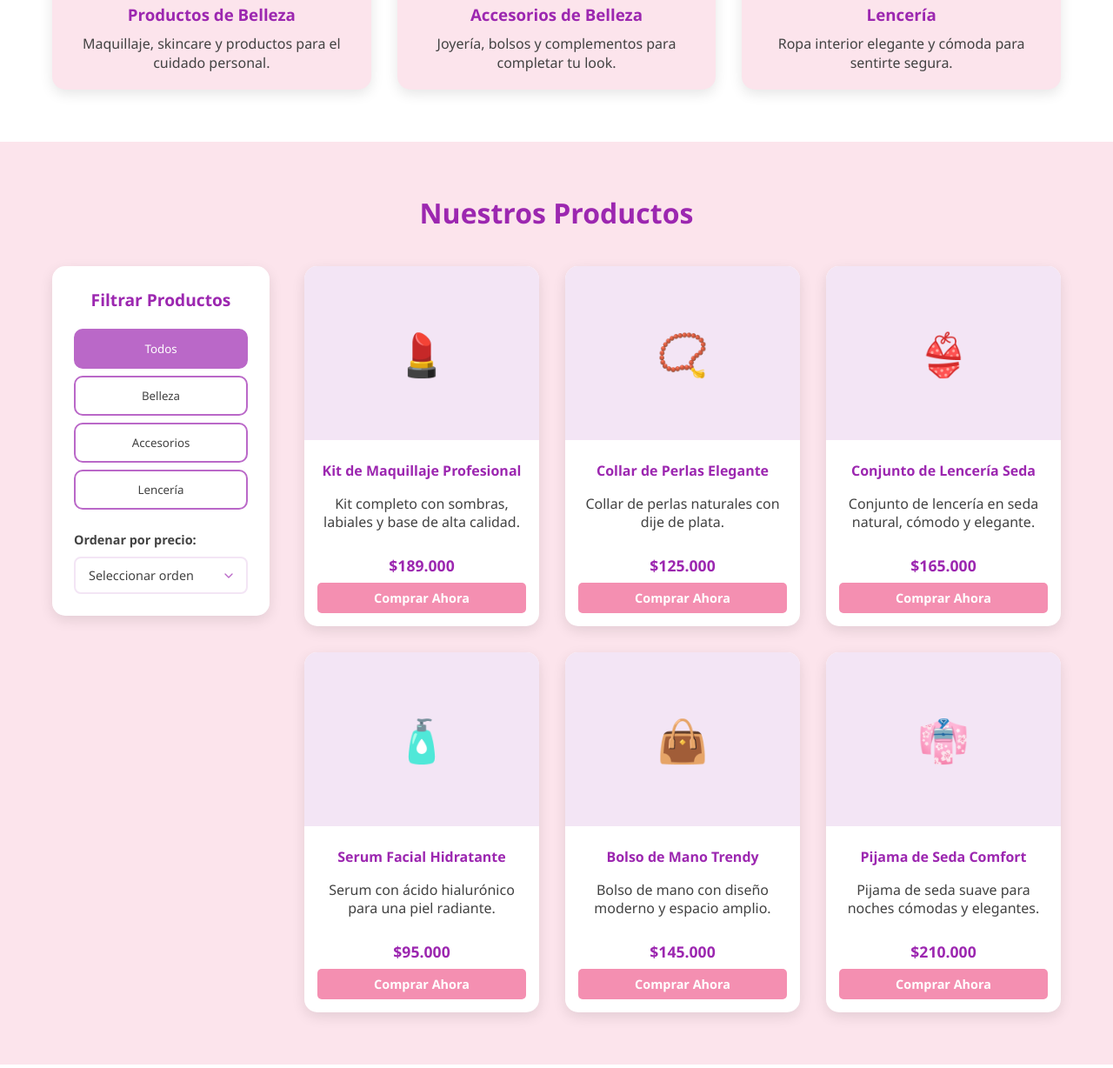
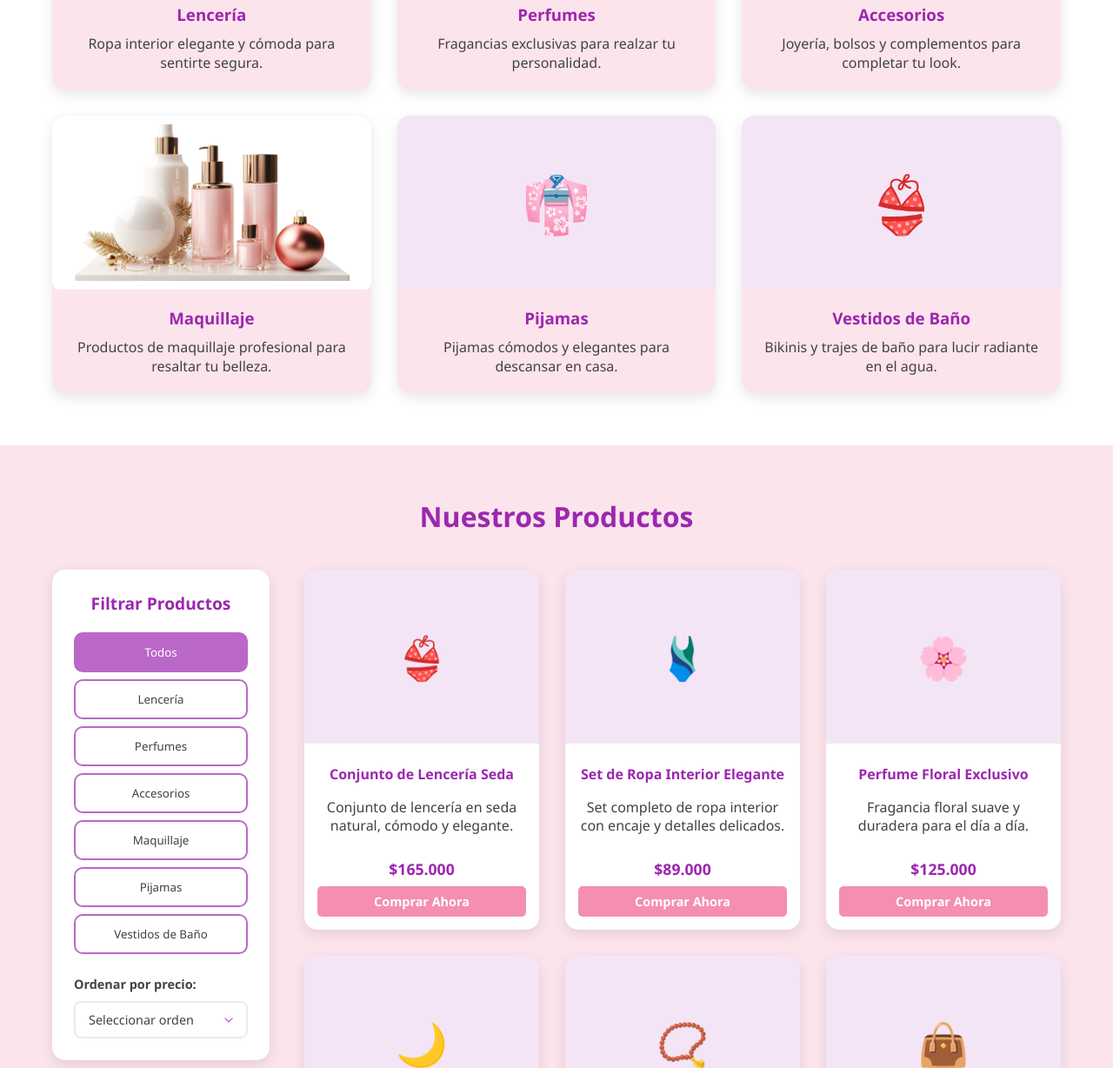
Before and after one commit to JhonVega270523/SweetBeauty, a plain HTML site: page index.html in a window 1280 px wide. Shown: the part 937-2165 px from the top of the page at 87% size. Drawn offline with Linux system fonts and the light colour scheme.

Commit message:
Subiendo

```diff
--- a/assets/css/styles.css
+++ b/assets/css/styles.css
@@ -251,6 +251,15 @@ nav ul li a:hover {
 .pb-image {
     background-color: white;
     padding: 10px;
+}
+
+.categoria-emoji {
+    font-size: 4rem;
+    color: var(--morado-pastel);
+    display: flex;
+    align-items: center;
+    justify-content: center;
+    height: 100%;
 }
 
 .categoria-info {
--- a/assets/js/script.js
+++ b/assets/js/script.js
@@ -1,15 +1,42 @@
 // Datos de productos (simulando base de datos)
 const productos = [
+    // Lencería
     {
         id: 1,
-        nombre: "Kit de Maquillaje Profesional",
-        descripcion: "Kit completo con sombras, labiales y base de alta calidad.",
-        precio: 189000,
-        categoria: "belleza",
-        imagen: "💄"
+        nombre: "Conjunto de Lencería Seda",
+        descripcion: "Conjunto de lencería en seda natural, cómodo y elegante.",
+        precio: 165000,
+        categoria: "lenceria",
+        imagen: "👙"
     },
     {
         id: 2,
+        nombre: "Set de Ropa Interior Elegante",
+        descripcion: "Set completo de ropa interior con encaje y detalles delicados.",
+        precio: 89000,
+        categoria: "lenceria",
+        imagen: "🩱"
+    },
+    // Perfumes
+    {
+        id: 3,
+        nombre: "Perfume Floral Exclusivo",
+        descripcion: "Fragancia floral suave y duradera para el día a día.",
+        precio: 125000,
+        categoria: "perfumes",
+        imagen: "🌸"
+    },
+    {
+        id: 4,
+        nombre: "Eau de Parfum Nocturno",
+        descripcion: "Fragancia intensa y seductora para ocasiones especiales.",
+        precio: 180000,
+        categoria: "perfumes",
+        imagen: "🌙"
+    },
+    // Accesorios
+    {
+        id: 5,
         nombre: "Collar de Perlas Elegante",
         descripcion: "Collar de perlas naturales con dije de plata.",
         precio: 125000,
@@ -17,36 +44,63 @@ const productos = [
         imagen: "📿"
     },
     {
-        id: 3,
-        nombre: "Conjunto de Lencería Seda",
-        descripcion: "Conjunto de lencería en seda natural, cómodo y elegante.",
-        precio: 165000,
-        categoria: "lenceria",
-        imagen: "👙"
-    },
-    {
-        id: 4,
-        nombre: "Serum Facial Hidratante",
-        descripcion: "Serum con ácido hialurónico para una piel radiante.",
-        precio: 95000,
-        categoria: "belleza",
-        imagen: "🧴"
-    },
-    {
-        id: 5,
+        id: 6,
         nombre: "Bolso de Mano Trendy",
         descripcion: "Bolso de mano con diseño moderno y espacio amplio.",
         precio: 145000,
         categoria: "accesorios",
         imagen: "👜"
     },
+    // Maquillaje
     {
-        id: 6,
+        id: 7,
+        nombre: "Kit de Maquillaje Profesional",
+        descripcion: "Kit completo con sombras, labiales y base de alta calidad.",
+        precio: 189000,
+        categoria: "maquillaje",
+        imagen: "💄"
+    },
+    {
+        id: 8,
+        nombre: "Paleta de Sombras Premium",
+        descripcion: "Paleta con 12 sombras de colores neutros y vibrantes.",
+        precio: 95000,
+        categoria: "maquillaje",
+        imagen: "🎨"
+    },
+    // Pijamas
+    {
+        id: 9,
         nombre: "Pijama de Seda Comfort",
         descripcion: "Pijama de seda suave para noches cómodas y elegantes.",
         precio: 210000,
-        categoria: "lenceria",
+        categoria: "pijamas",
         imagen: "👘"
+    },
+    {
+        id: 10,
+        nombre: "Conjunto Pijama Algodón",
+        descripcion: "Pijama de algodón 100% orgánico, cómodo y transpirable.",
+        precio: 75000,
+        categoria: "pijamas",
+        imagen: "🛌"
+    },
+    // Vestidos de Baño
+    {
+        id: 11,
+        nombre: "Bikini Elegante",
+        descripcion: "Bikini de dos piezas con diseño moderno y ajuste perfecto.",
+        precio: 135000,
+        categoria: "vestidos-bano",
+        imagen: "👙"
+    },
+    {
+        id: 12,
+        nombre: "Traje de Baño Entero",
+        descripcion: "Traje de baño de una pieza con corte clásico y elegante.",
+        precio: 155000,
+        categoria: "vestidos-bano",
+        imagen: "🏊‍♀️"
     }
 ];
 
--- a/index.html
+++ b/index.html
@@ -48,13 +48,22 @@
         <div class="container">
             <h2>Nuestras Categorías</h2>
             <div class="categoria-grid">
-                <div class="categoria-card" onclick="navegarACategoria('belleza')">
+                <div class="categoria-card" onclick="navegarACategoria('lenceria')">
                     <div class="categoria-img">
-                        <img src="assets/images/PB.png" alt="Productos de Belleza" class="categoria-image pb-image">
+                        <img src="assets/images/L.jpg" alt="Lencería" class="categoria-image">
                     </div>
                     <div class="categoria-info">
-                        <h3>Productos de Belleza</h3>
-                        <p>Maquillaje, skincare y productos para el cuidado personal.</p>
+                        <h3>Lencería</h3>
+                        <p>Ropa interior elegante y cómoda para sentirte segura.</p>
+                    </div>
+                </div>
+                <div class="categoria-card" onclick="navegarACategoria('perfumes')">
+                    <div class="categoria-img">
+                        <div class="categoria-emoji">🌸</div>
+                    </div>
+                    <div class="categoria-info">
+                        <h3>Perfumes</h3>
+                        <p>Fragancias exclusivas para realzar tu personalidad.</p>
                     </div>
                 </div>
                 <div class="categoria-card" onclick="navegarACategoria('accesorios')">
@@ -62,17 +71,35 @@
                         <img src="assets/images/AB.png" alt="Accesorios de Belleza" class="categoria-image">
                     </div>
                     <div class="categoria-info">
-                        <h3>Accesorios de Belleza</h3>
+                        <h3>Accesorios</h3>
                         <p>Joyería, bolsos y complementos para completar tu look.</p>
                     </div>
                 </div>
-                <div class="categoria-card" onclick="navegarACategoria('lenceria')">
+                <div class="categoria-card" onclick="navegarACategoria('maquillaje')">
                     <div class="categoria-img">
-                        <img src="assets/images/L.jpg" alt="Lencería" class="categoria-image">
+                        <img src="assets/images/PB.png" alt="Maquillaje" class="categoria-image pb-image">
                     </div>
                     <div class="categoria-info">
-                        <h3>Lencería</h3>
-                        <p>Ropa interior elegante y cómoda para sentirte segura.</p>
+                        <h3>Maquillaje</h3>
+                        <p>Productos de maquillaje profesional para resaltar tu belleza.</p>
+                    </div>
+                </div>
+                <div class="categoria-card" onclick="navegarACategoria('pijamas')">
+                    <div class="categoria-img">
+                        <div class="categoria-emoji">👘</div>
+                    </div>
+                    <div class="categoria-info">
+                        <h3>Pijamas</h3>
+                        <p>Pijamas cómodos y elegantes para descansar en casa.</p>
+                    </div>
+                </div>
+                <div class="categoria-card" onclick="navegarACategoria('vestidos-bano')">
+                    <div class="categoria-img">
+                        <div class="categoria-emoji">👙</div>
+                    </div>
+                    <div class="categoria-info">
+                        <h3>Vestidos de Baño</h3>
+                        <p>Bikinis y trajes de baño para lucir radiante en el agua.</p>
                     </div>
                 </div>
             </div>
@@ -92,9 +119,12 @@
                     <!-- Filtros de categoría -->
                     <div class="filtros">
                         <button class="filtro-btn active" data-categoria="todos">Todos</button>
-                        <button class="filtro-btn" data-categoria="belleza">Belleza</button>
+                        <button class="filtro-btn" data-categoria="lenceria">Lencería</button>
+                        <button class="filtro-btn" data-categoria="perfumes">Perfumes</button>
                         <button class="filtro-btn" data-categoria="accesorios">Accesorios</button>
-                        <button class="filtro-btn" data-categoria="lenceria">Lencería</button>
+                        <button class="filtro-btn" data-categoria="maquillaje">Maquillaje</button>
+                        <button class="filtro-btn" data-categoria="pijamas">Pijamas</button>
+                        <button class="filtro-btn" data-categoria="vestidos-bano">Vestidos de Baño</button>
                     </div>
 
                     <!-- Filtro de precio -->
@@ -159,12 +189,18 @@
                             <label for="productoCalificacion">Producto Calificado</label>
                             <select id="productoCalificacion" name="producto" required>
                                 <option value="">Selecciona un producto</option>
+                                <option value="Conjunto de Lencería Seda">Conjunto de Lencería Seda</option>
+                                <option value="Set de Ropa Interior Elegante">Set de Ropa Interior Elegante</option>
+                                <option value="Perfume Floral Exclusivo">Perfume Floral Exclusivo</option>
+                                <option value="Eau de Parfum Nocturno">Eau de Parfum Nocturno</option>
+                                <option value="Collar de Perlas Elegante">Collar de Perlas Elegante</option>
+                                <option value="Bolso de Mano Trendy">Bolso de Mano Trendy</option>
                                 <option value="Kit de Maquillaje Profesional">Kit de Maquillaje Profesional</option>
-                                <option value="Collar de Perlas Elegante">Collar de Perlas Elegante</option>
-                                <option value="Conjunto de Lencería Seda">Conjunto de Lencería Seda</option>
-                                <option value="Serum Facial Hidratante">Serum Facial Hidratante</option>
-                                <option value="Bolso de Mano Trendy">Bolso de Mano Trendy</option>
+                                <option value="Paleta de Sombras Premium">Paleta de Sombras Premium</option>
                                 <option value="Pijama de Seda Comfort">Pijama de Seda Comfort</option>
+                                <option value="Conjunto Pijama Algodón">Conjunto Pijama Algodón</option>
+                                <option value="Bikini Elegante">Bikini Elegante</option>
+                                <option value="Traje de Baño Entero">Traje de Baño Entero</option>
                                 <option value="Otro">Otro</option>
                             </select>
                         </div>
```
